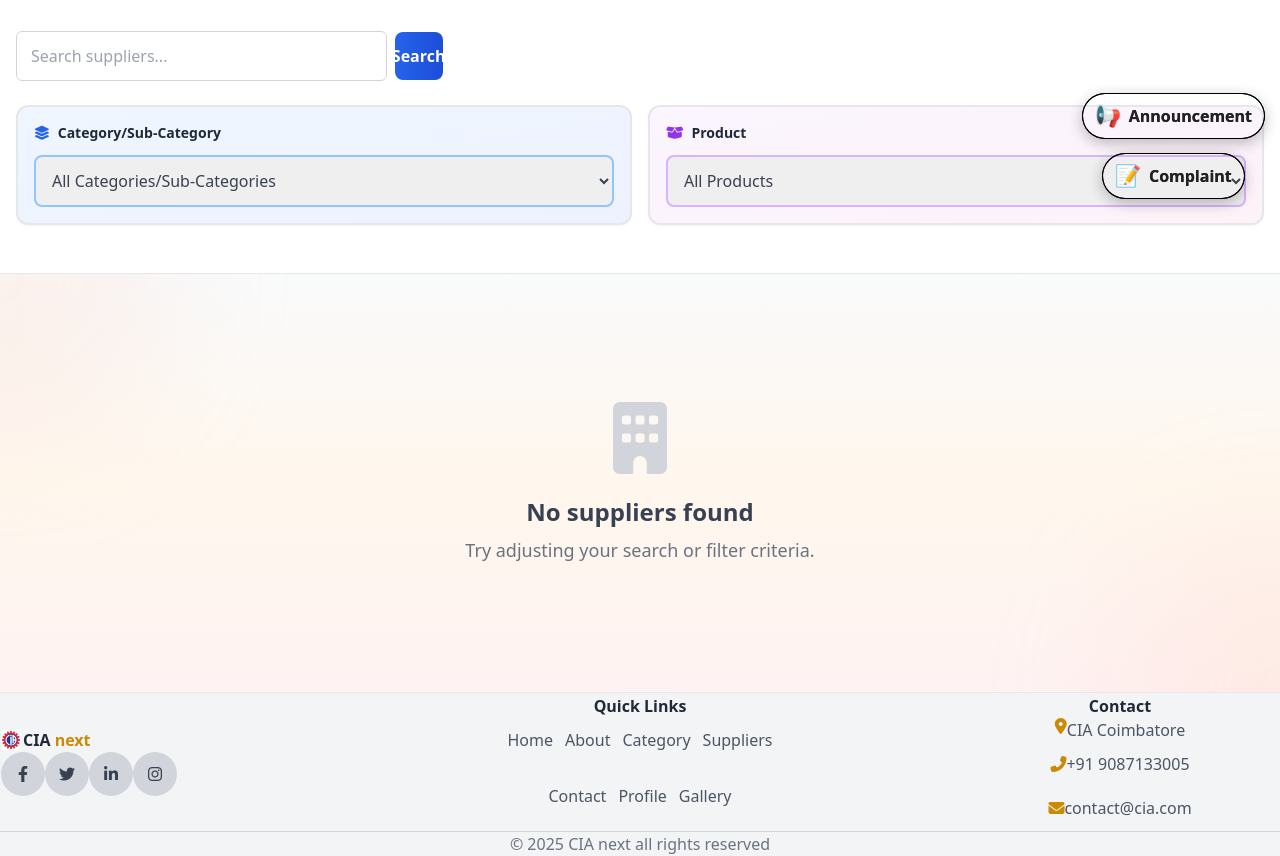
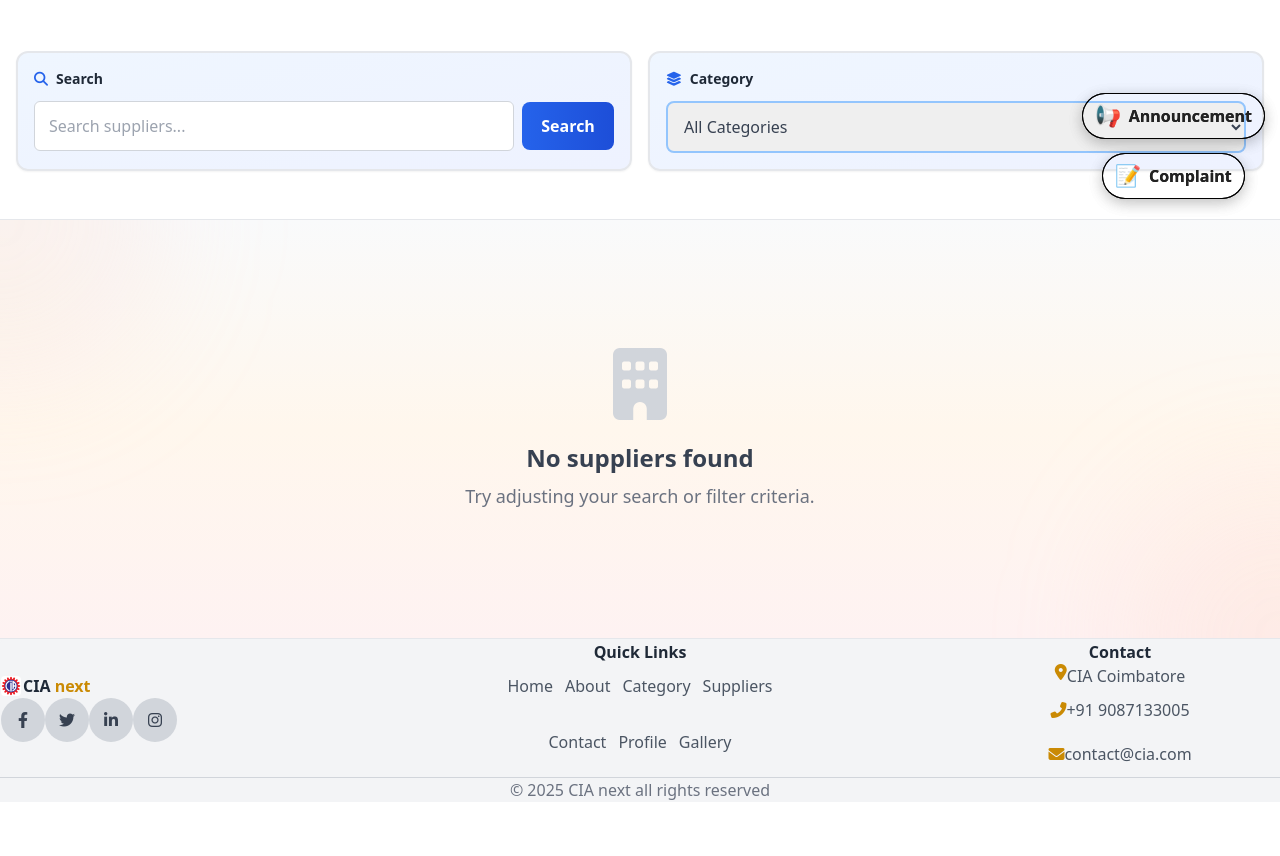
Before and after one commit to techspire01/ciadev, a Django app: page /suppliers/ in a window 1280 px wide. Shown: the part 578-1434 px from the top of the page. After the commit the page ends 1378 px from the top, so only its background shows below. Run offline with Django 5.2, Linux system fonts and the light colour scheme; data that the repository does not hold is empty; some libraries are stand-ins or nearby versions.

Commit message:
change the place of the search bar and remove the partnee with us suppliers.html

```diff
--- a/app/templates/suppliers.html
+++ b/app/templates/suppliers.html
@@ -70,9 +70,6 @@
           <a href="#suppliers-grid" class="inline-block px-8 py-3 bg-gradient-to-r from-orange-500 to-red-600 text-white font-bold rounded-full hover:shadow-2xl hover:shadow-orange-500/50 transition-all duration-300 transform hover:scale-110 hover:-translate-y-1">
             <i class="fas fa-arrow-down mr-2"></i> Explore Companies
           </a>
-          <a href="{% url 'contact' %}" class="inline-block px-8 py-3 bg-gradient-to-r from-red-600 to-orange-600 text-white font-bold rounded-full border-2 border-white/40 hover:border-white hover:shadow-2xl transition-all duration-300 transform hover:scale-110 hover:-translate-y-1">
-            <i class="fas fa-star mr-2"></i> Partner With Us
-          </a>
         </div>
       </div>
     </div>
@@ -85,51 +82,36 @@
   <section class="bg-white py-8 border-b shadow-md suppliers-filter-section">
     <div class="container mx-auto px-4">
       <div class="flex flex-col md:flex-row justify-between items-center gap-4 mb-6 animate-fade-in">
-        <form method="GET" action="{% url 'suppliers' %}" class="flex items-center w-full md:w-auto gap-2">
-          <input type="text" name="search" placeholder="Search suppliers..." class="border-2 border-blue-200 rounded-lg p-3 flex-1 md:flex-none focus:border-blue-500 focus:ring-2 focus:ring-blue-300 transition-all duration-300" value="{{ request.GET.search }}" />
-          <button type="submit" class="bg-gradient-to-r from-blue-600 to-blue-700 text-white px-6 py-3 rounded-lg font-semibold hover:shadow-lg transition-all duration-300 transform hover:scale-105">Search</button>
-        </form>
 
       </div>
 
       <!-- Advanced Filters -->
       <div class="grid grid-cols-1 md:grid-cols-2 gap-4 mb-4 animate-fade-in" style="animation-delay: 0.1s;">
-        <!-- Category Filter (including subcategories) -->
+        <!-- Search Bar -->
+        <div class="rounded-xl p-4 border-2 border-gradient-to-r from-blue-200 to-indigo-200 bg-gradient-to-br from-blue-50 to-indigo-50 shadow-sm transition-all duration-300 hover:shadow-md">
+          <label class="block text-sm font-semibold text-gray-800 mb-3 flex items-center gap-2">
+            <i class="fas fa-search text-blue-600"></i>
+            Search
+          </label>
+          <form method="GET" action="{% url 'suppliers' %}" class="flex items-center">
+            <input type="text" name="search" placeholder="Search suppliers..." class="border-2 border-blue-300 rounded-lg p-3 w-full focus:border-blue-500 focus:ring-2 focus:ring-blue-300 transition-all duration-300" value="{{ request.GET.search }}" />
+            <button type="submit" class="bg-gradient-to-r from-blue-600 to-blue-700 text-white px-6 py-3 rounded-lg font-semibold hover:shadow-lg transition-all duration-300 transform hover:scale-105 ml-2">Search</button>
+          </form>
+        </div>
+
+        <!-- Category Filter -->
         <div class="rounded-xl p-4 border-2 border-gradient-to-r from-blue-200 to-indigo-200 bg-gradient-to-br from-blue-50 to-indigo-50 shadow-sm transition-all duration-300 hover:shadow-md">
           <label class="block text-sm font-semibold text-gray-800 mb-3 flex items-center gap-2">
             <i class="fas fa-layer-group text-blue-600"></i>
-            Category/Sub-Category
+            Category
           </label>
           <form method="GET" action="{% url 'suppliers' %}" class="flex items-center">
             {% if request.GET.search %}<input type="hidden" name="search" value="{{ request.GET.search }}">{% endif %}
             {% if request.GET.product %}<input type="hidden" name="product" value="{{ request.GET.product }}">{% endif %}
             <select name="category" class="border-2 border-blue-300 rounded-lg p-3 w-full focus:border-blue-500 focus:ring-2 focus:ring-blue-300 transition-all duration-300 font-medium text-gray-700" onchange="this.form.submit()">
-              <option value="">All Categories/Sub-Categories</option>
+              <option value="">All Categories</option>
               {% for category in categories %}
                 <option value="{{ category }}" {% if request.GET.category == category %}selected{% endif %}>{{ category }}</option>
-              {% endfor %}
-              {% for sub_category in sub_categories %}
-                <option value="{{ sub_category }}" {% if request.GET.category == sub_category %}selected{% endif %}>{{ sub_category }}</option>
-              {% endfor %}
-            </select>
-          </form>
-        </div>
-
-        <!-- Product Filter -->
-        <div class="rounded-xl p-4 border-2 border-gradient-to-r from-purple-200 to-pink-200 bg-gradient-to-br from-purple-50 to-pink-50 shadow-sm transition-all duration-300 hover:shadow-md">
-          <label class="block text-sm font-semibold text-gray-800 mb-3 flex items-center gap-2">
-            <i class="fas fa-box-open text-purple-600"></i>
-            Product
-          </label>
-          <form method="GET" action="{% url 'suppliers' %}" class="flex items-center">
-            {% if request.GET.search %}<input type="hidden" name="search" value="{{ request.GET.search }}">{% endif %}
-            {% if request.GET.category %}<input type="hidden" name="category" value="{{ request.GET.category }}">{% endif %}
-            <select name="product" class="border-2 border-purple-300 rounded-lg p-3 w-full focus:border-purple-500 focus:ring-2 focus:ring-purple-300 transition-all duration-300 font-medium text-gray-700" onchange="this.form.submit()">
-              <option value="">All Products</option>
-              {% for product in products %}
-                {% if product %}
-                  <option value="{{ product }}" {% if request.GET.product == product %}selected{% endif %}>{{ product }}</option>
-                {% endif %}
               {% endfor %}
             </select>
           </form>
```
